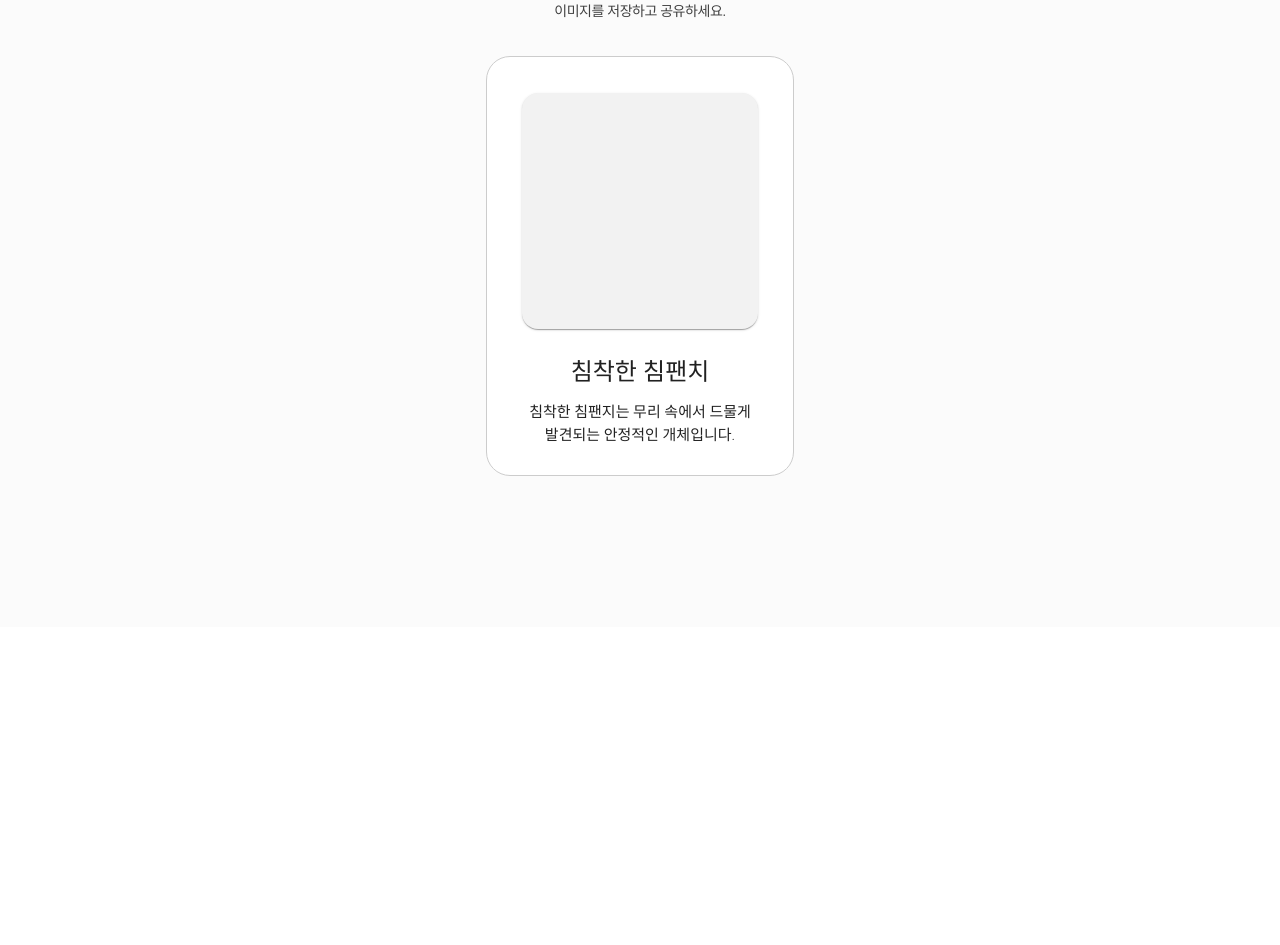
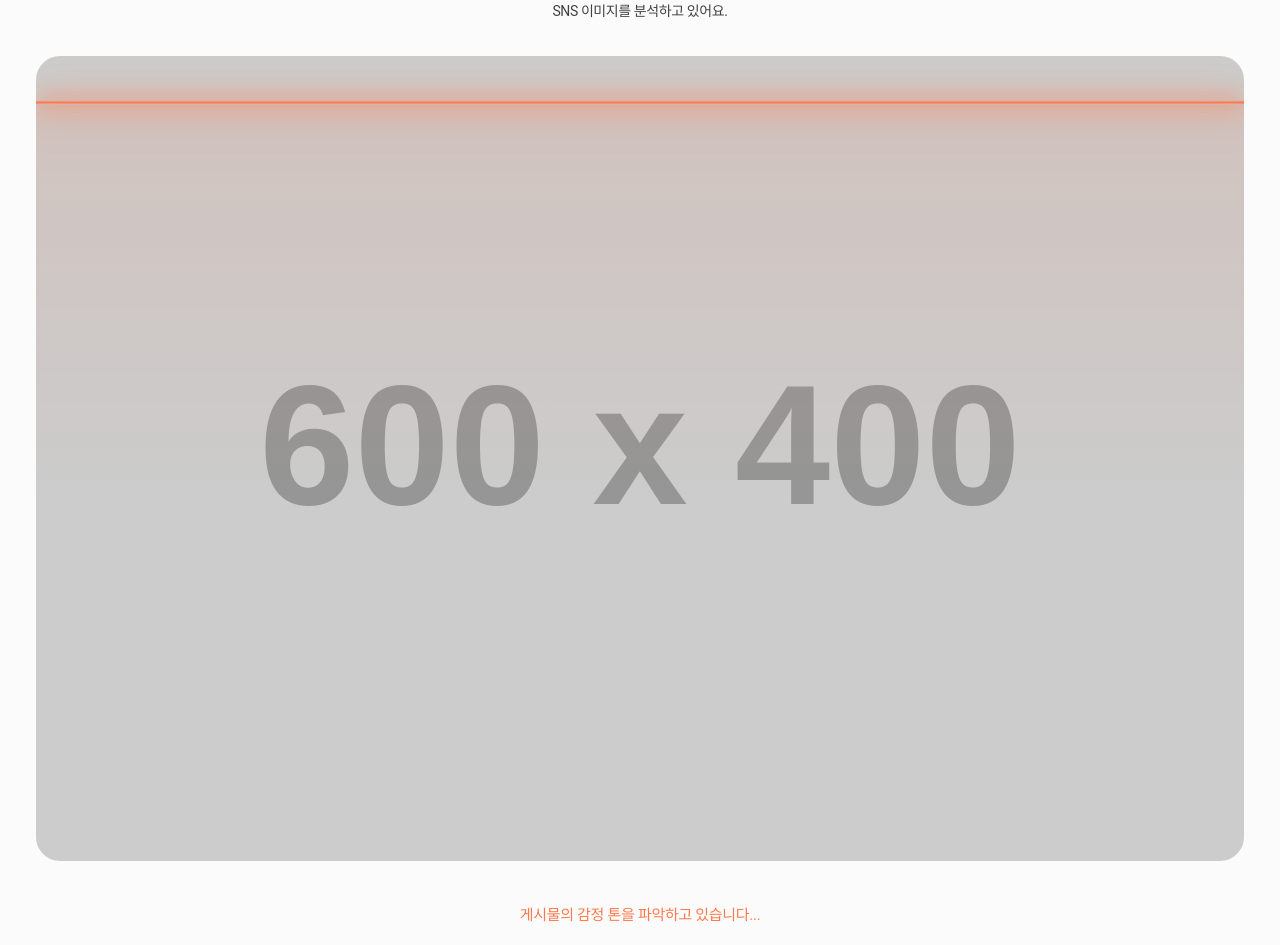
Before and after one commit to sumtech-lightWatch/moodimal-FE, a Vue app: page /loading in a window 1280 px wide. Shown: the part 173-1118 px from the top of the page. Before the commit the page ends 800 px from the top, so only its background shows below. Built offline with nearby package versions, Linux system fonts and the light colour scheme; no server answers; a web font is replaced by a local one.

Commit message:
feat: 로딩화면 스캔라인 및 info 추가

```diff
--- a/src/pages/Load.vue
+++ b/src/pages/Load.vue
@@ -4,28 +4,28 @@
       :title="title" :desc="desc"
     ></SubTitle>
 
-    <v-row no-gutters class="justify-center">
-      <v-col no-gutters
-          style="
-            width: 308px; min-width: 308px; max-width: 308px;
-            height: 420px; min-height: 412px; max-height: 420px;
-          "
-        >
+    <v-row no-gutters class="justify-center | mt-9">
+      <v-col no-gutters>
+          <!-- 이미지 스캔 애니메이션 -->
+          <div class="image-scan-container">
+            <img
+              src="https://placehold.co/600x400"
+              alt="Sample Image"
+              class="scan-image"
+            />
+            <div class="scan-line"></div>
+            <div class="scan-overlay"></div>
+          </div>
+      </v-col>
+    </v-row>
 
-          <!-- <v-row
-            v-if="loading"
-            no-gutters justify="center" align-content="center"
-            style="min-height: 300px; min-width: 300px;"
-          >
-            <v-progress-circular
-              indeterminate
-              color="#FF794C"
-              size="64"
-              class="progress-circular"
-            ></v-progress-circular>
-          </v-row> -->
-          <ImageFrame :result="result" :loading="loading"></ImageFrame>
-
+    <v-row no-gutters class="justify-center | mt-6">
+      <v-col class="info-text-container">
+        <transition name="slide-fade" mode="out-in">
+          <div :key="currentTextIndex" class="info-text">
+            {{ infoTexts[currentTextIndex] }}
+          </div>
+        </transition>
       </v-col>
     </v-row>
 
@@ -81,17 +81,28 @@ import { onMounted, onUnmounted, onBeforeMount, ref, nextTick} from "vue";
 
 import axios from "axios";
 
-import html2canvas from "html2canvas";
 import Util from "@/common/Util.js"
 
 import BoxContainer from "@/components/BoxContainer.vue";
-import ImageFrame from "@/components/ImageFrame.vue";
 
 const emit = defineEmits(['restart-analyze']);
 
-const title = '짜잔! 결과 이미지가 나왔어요.'
-const desc = '당신의 SNS 무디멀 유형은?<br>이미지를 저장하고 공유하세요.'
-const ourInfo = '안녕하세요, 둥지동지를 제작한 예술공학부 동아리 칸타르 소속의 <b><칸타르동방구함위원회></b> 입니다.<br><br>둥지동지는 룸메이트를 빠르고 편하게 구할 수 있게 하기 위해 기획한 프로젝트입니다.<br><br>제작에 도움을 주신 예공 친구들에게 감사드리며, 모두 좋은 룸메이트를 찾으시길 바랍니다.<br>새해 복 많이 받으세요!'
+const title = '이미지 분석 중...'
+const desc = '당신의 SNS 무디멀 유형은?<br>SNS 이미지를 분석하고 있어요.'
+
+// 순환할 텍스트 배열
+const infoTexts = ref([
+  "침착한 침팬지는 무리 속에서 드물게 발견되는 안정적인 개체입니다...",
+  "당신의 SNS 패턴을 분석하고 있습니다...",
+  "게시물의 감정 톤을 파악하고 있습니다...",
+  "해시태그 사용 패턴을 분석 중입니다...",
+  "당신만의 특별한 스타일을 찾고 있습니다...",
+  "거의 다 됐어요! 조금만 기다려주세요...",
+  "분석이 완료되었습니다!"
+]);
+
+const currentTextIndex = ref(0);
+let textInterval = null;
 
 const dialog = ref({
   title: '',
@@ -101,15 +112,13 @@ const dialog = ref({
 });
 
 const loading = ref(true); // 로딩 상태 관리
-const captureRef = ref(null); // 캡처할 컴포넌트의 참조
-const capturedImage = ref(''); // 캡처된 이미지의 URL 저장
 
 const toastMessage = ref("");
 const showToast = ref(false);
 
 const result = ref({
-  title:  null,           // 기숙사 숫자 int
-  img: "",              // 생성된 이미지 URL
+  title:  null,
+  img: "",
 });
 
 const parsedSurvey = ref(null)
@@ -121,11 +130,27 @@ onBeforeMount(() => {
 
 onMounted(async () => {
   loadSurveyData();
-  await nextTick(); // DOM이 렌더링 완료된 후 실행
+  await nextTick();
+
+  // 텍스트 전환 시작 (2초마다)
+  textInterval = setInterval(() => {
+    currentTextIndex.value = (currentTextIndex.value + 1) % infoTexts.value.length;
+  }, 2000);
+
+  // 로딩 종료 시간 설정 (필요시 조정)
+  setTimeout(() => {
+    loading.value = false;
+    if (textInterval) {
+      clearInterval(textInterval);
+    }
+  }, 16000); // 텍스트 8개 * 2초
 });
 
 onUnmounted(() => {
-
+  // 인터벌 정리
+  if (textInterval) {
+    clearInterval(textInterval);
+  }
 })
 
 // ----- 함수 정의 ----- //
@@ -143,20 +168,6 @@ function loadSurveyData() {
   }
 }
 
-// 다시 시작
-function handleClickRestartBtn() {
-  openDialog(
-    '설문 다시하기',
-    '설문을 다시 시작합니다.<br>처음으로 가면 되돌릴 수 없어요.',
-    () => {
-        console.log("emitting restart-analyze event.");
-        localStorage.setItem('surveyId', null);
-        localStorage.setItem('appInitialized', 'false');
-        emit('restart-analyze');
-      }
-    )
-}
-
 // 다이얼로그 유틸
 function openDialog(title, text, onConfirm) {
   dialog.value.title = title;
@@ -168,7 +179,7 @@ function openDialog(title, text, onConfirm) {
 // 스낵바 유틸
 function handleSnackbarClose(value) {
   if (!value) {
-    showToast.value = false; // 상태를 false로 리셋
+    showToast.value = false;
     console.log("Snackbar 닫힘");
   }
 }
@@ -176,32 +187,6 @@ function handleSnackbarClose(value) {
 </script>
 
 <style scoped>
-.text-btn {
-  color: #FFF;
-  text-align: center;
-  font-size: 18px;
-  font-style: normal;
-  font-weight: 700;
-  letter-spacing: -0.5px;
-}
-
-.w-text-btn {
-  color: #000;
-  text-align: center;
-  font-size: 18px;
-  font-style: normal;
-  font-weight: 400;
-  letter-spacing: -0.5px;
-}
-
-.hidden-capture-area {
-  position: absolute;
-  top: -99999px;
-  left: -99999px;
-  opacity: 1;
-  pointer-events: none;
-}
-
 .text-title {
   font-size: 19.5px;
   font-style: normal;
@@ -219,41 +204,97 @@ function handleSnackbarClose(value) {
   color: #404040;
 }
 
-.margin-top-96 {
-  margin-top: 56px;
+.info-text-container {
+  margin-left: 36px;
+  margin-right: 36px;
+  min-height: 60px;
+  display: flex;
+  align-items: center;
+  justify-content: center;
 }
 
-.text-label-container {
-  margin-top: 56px;
-  justify-content: center;
-  align-items: center;
-  align-content: center;
+.info-text {
+  font-size: 15px;
+  font-weight: 400;
+  letter-spacing: -0.3px;
   text-align: center;
+  color: #FF794C;
+  line-height: 1.5;
 }
 
-.text-label {
-  color: #B1B1B1;
-  font-size: 10px;
-  font-style: normal;
-  font-weight: 400;
-  line-height: normal;
-  letter-spacing: -0.3px;
+/* 텍스트 전환 애니메이션 */
+.slide-fade-enter-active {
+  transition: all 0.5s ease;
 }
 
-.link-label {
-  text-decoration: underline;
-  font-size: 15x;
-  font-style: normal;
-  font-weight: 400;
-  line-height: 20px;
-  letter-spacing: -0.4px;
-  color: #404040;
-  cursor: pointer;
+.slide-fade-leave-active {
+  transition: all 0.5s ease;
 }
 
-.chip-text {
-  font-size: 14px;
-  font-weight: 600;
-  line-height: normal;
+.slide-fade-enter-from {
+  transform: translateY(20px);
+  opacity: 0;
+}
+
+.slide-fade-leave-to {
+  transform: translateY(-20px);
+  opacity: 0;
+}
+
+/* 이미지 스캔 애니메이션 스타일 */
+.image-scan-container {
+  position: relative;
+  overflow: hidden;
+  border-radius: 24px;
+}
+
+.scan-image {
+  width: 100%;
+  height: 100%;
+  object-fit: cover;
+  display: block;
+}
+
+.scan-line {
+  position: absolute;
+  top: 0;
+  left: 0;
+  width: 100%;
+  height: 5px;
+  background: linear-gradient(
+    to bottom,
+    transparent,
+    #FF794C 50%,
+    transparent
+  );
+  box-shadow: 0 0 20px #FF794C, 0 0 40px #FF794C;
+  animation: scan 5s linear infinite;
+  z-index: 2;
+}
+
+.scan-overlay {
+  position: absolute;
+  top: 0;
+  left: 0;
+  width: 100%;
+  height: 100%;
+  background: linear-gradient(
+    to bottom,
+    rgba(255, 121, 76, 0.1) 0%,
+    transparent 50%,
+    transparent 100%
+  );
+  animation: scan 5s linear infinite;
+  z-index: 1;
+  pointer-events: none;
+}
+
+@keyframes scan {
+  0% {
+    transform: translateY(0);
+  }
+  100% {
+    transform: translateY(400px);
+  }
 }
 </style>
```
